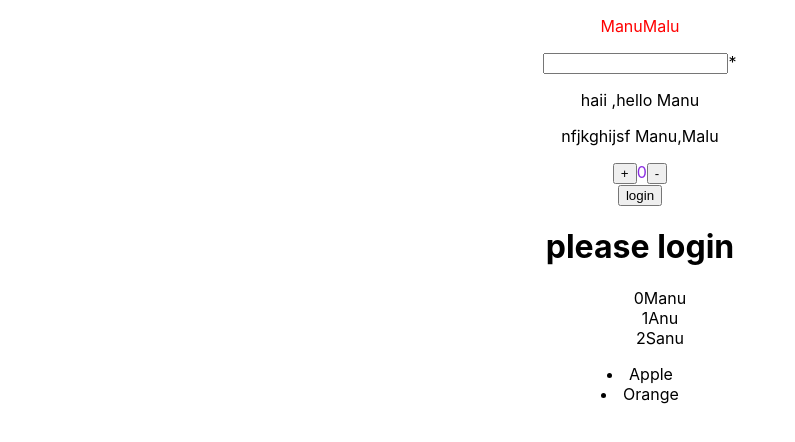
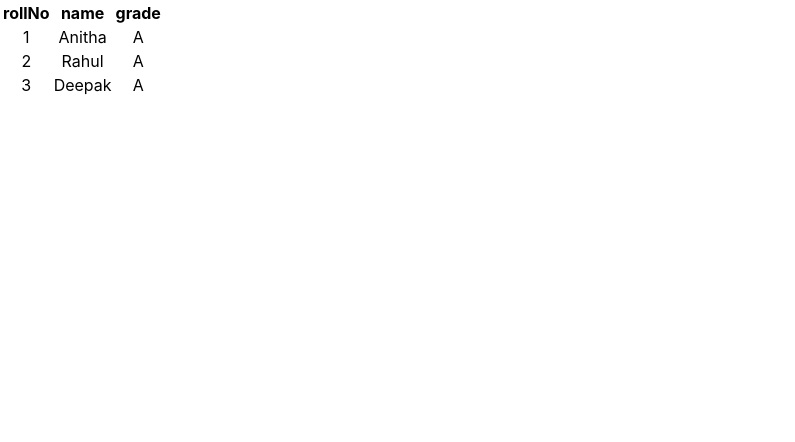
Before and after one commit to gayathrislatrainer23-bot/React-11-1, a React (Create React App) app: page / in a window 1280 px wide. Shown: the top 442 px of the page, without its empty margins (0-795 px from the left). Built offline with nearby package versions, Linux system fonts and the light colour scheme.

Commit message:
day-10 7/11/2025

```diff
--- a/src/App.js
+++ b/src/App.js
@@ -6,20 +6,22 @@ import Greetings from './components/Greetings';
 import LogIn from './components/LogIn';
 // import Message from './components/Message';
 import StudentList from './components/StudentList';
+import StudentTable from './components/StudentTable';
 function App() {
  const userName =["Manu","Malu"]
 
   return (
     <div className="App">
   {/*  MAIN COMP */}
-  <p className='username' style={{color:"red"}}> {userName}</p>
-  <input/>
-* <Greetings userName={userName}/>
-  <Counter/>
+  {/* <p className='username' style={{color:"red"}}> {userName}</p>  */}
+
+{/* * <Greetings userName={userName}/>
+  <Counter/> */}
   {/* <Message/> */}
-  <LogIn/>
+  {/* <LogIn/>
   <StudentList/>
-  <Fruit/>
+  <Fruit/> */}
+  <StudentTable/>
     </div>
 
   );
--- /dev/null
+++ b/src/components/StudentTable.jsx
@@ -0,0 +1,51 @@
+const StudentTable = () =>{
+const students =[
+    {
+    rollNo : 1,
+    name   : "Anitha",
+    grade  : "A"
+
+    },
+       {
+    rollNo : 2,
+    name   : "Rahul",
+    grade  : "A"
+
+    },
+       {
+    rollNo : 3,
+    name   : "Deepak",
+    grade  : "A"
+
+    }
+]
+    return(
+<div className="studentTable">
+    <table>
+        <thead>
+            <tr>
+                <th>rollNo</th>
+                <th>name</th>
+                <th>grade</th>
+            </tr>
+        </thead>
+        <tbody>
+            {
+                students?.map((student, index)=>(
+
+               <tr key={index}>
+                <td>{student?.rollNo}</td>
+                <td>{student.name}</td>
+                <td>{student.grade}</td>
+            </tr>
+                ))
+
+            }
+        </tbody>
+
+    </table>
+</div>
+
+    )
+}
+export default StudentTable;
```
Also changed, not shown: 1 other file (tests, documents, lock files or other folders).
